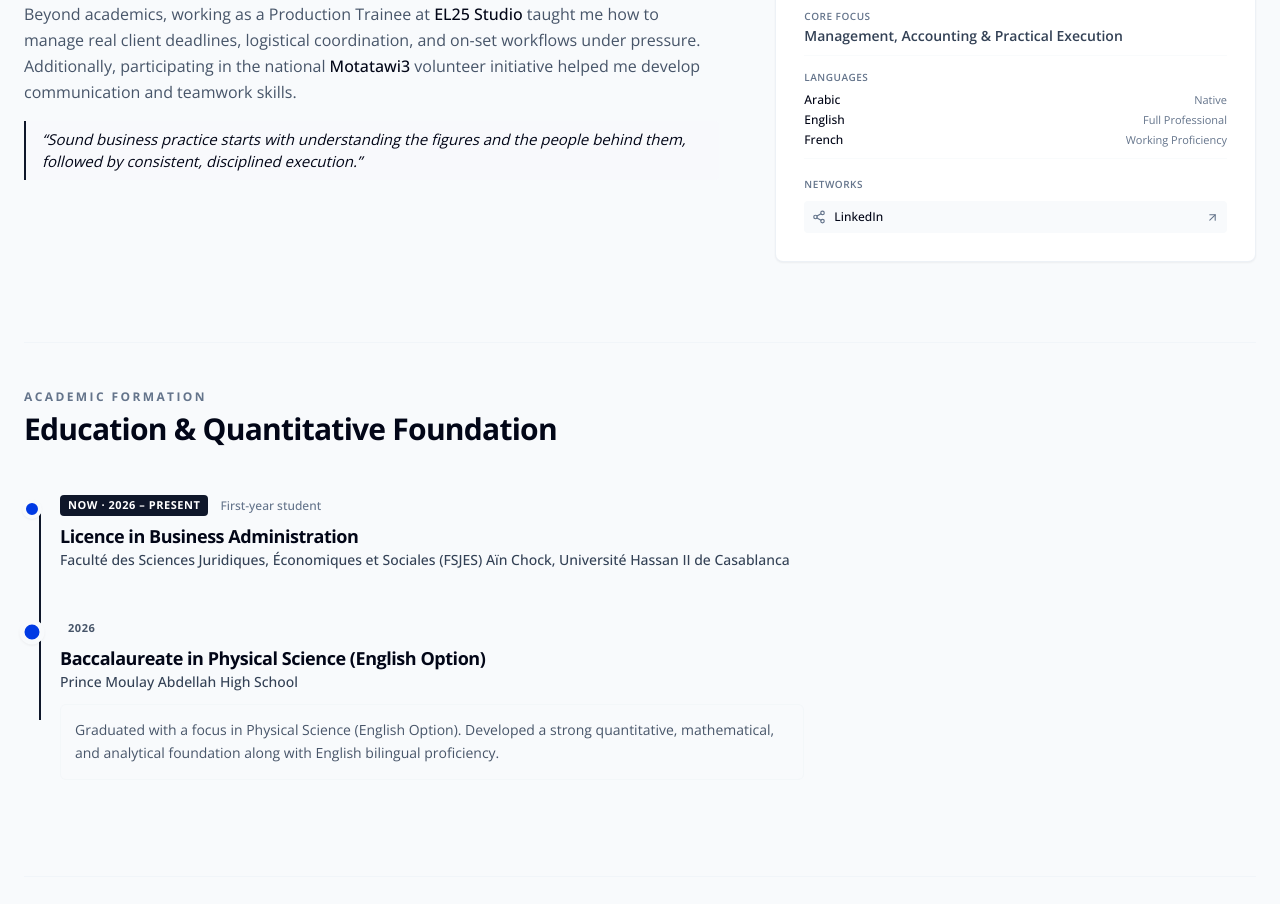
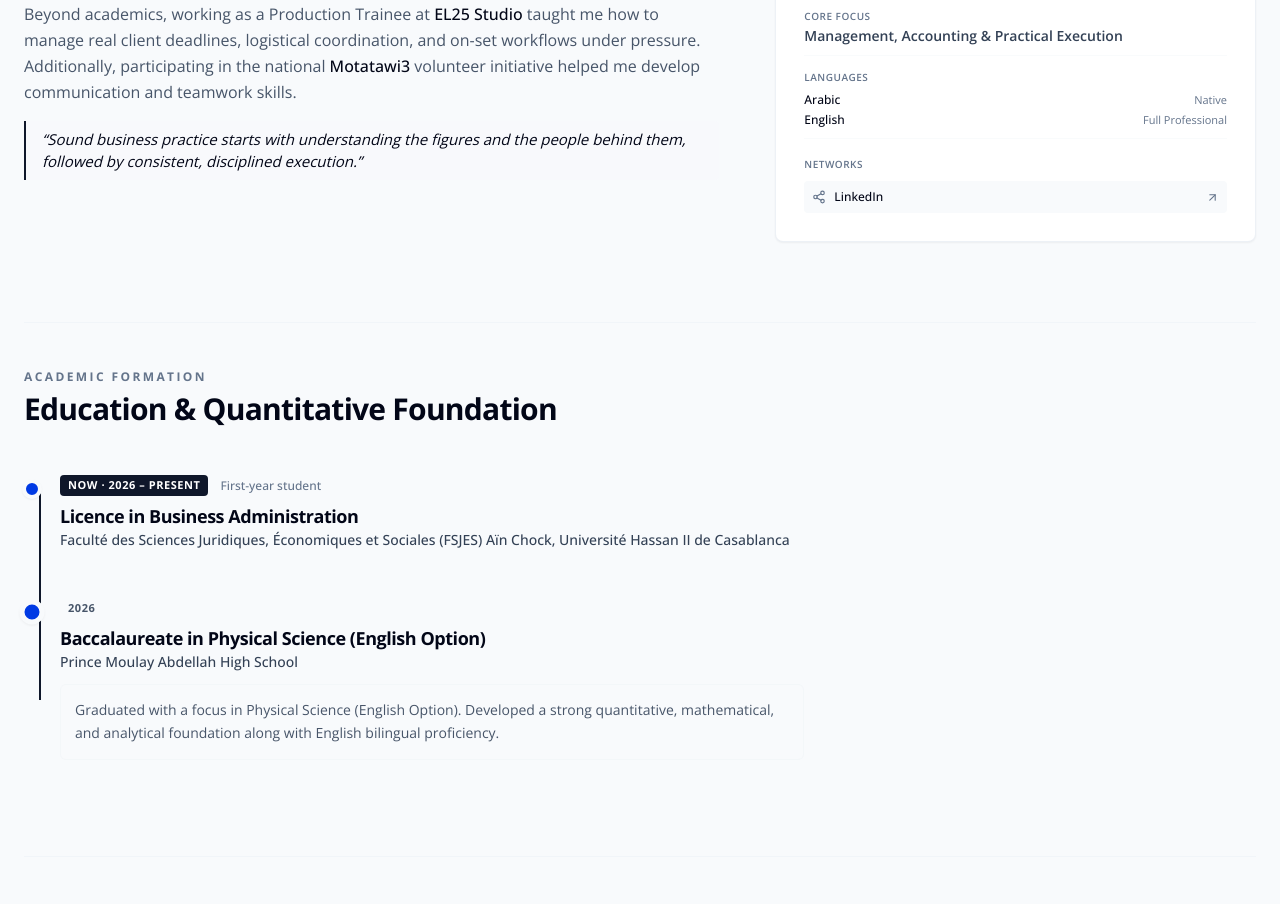
Before and after one commit to dev-760/portfolio, a Next.js app: page / in a window 1280 px wide. Shown: the part 1580-2484 px from the top of the page. Built offline with nearby package versions, Linux system fonts and the light colour scheme.

Commit message:
chore: remove French working proficiency from languages and profile data

```diff
--- a/src/components/AboutSection.tsx
+++ b/src/components/AboutSection.tsx
@@ -256,10 +256,6 @@ export function AboutSection() {
                         <span className="font-medium text-on-surface">English</span>
                         <span className="text-outline text-[11px]">Full Professional</span>
                       </div>
-                      <div className="flex justify-between items-center text-xs">
-                        <span className="font-medium text-on-surface">French</span>
-                        <span className="text-outline text-[11px]">Working Proficiency</span>
-                      </div>
                     </dd>
                   </div>
 
--- a/src/data/profile.ts
+++ b/src/data/profile.ts
@@ -102,10 +102,6 @@ export const profile: Profile = {
     {
       name: "English",
       level: "Full Professional",
-    },
-    {
-      name: "French",
-      level: "Working Proficiency",
     },
   ],
   links: [
```
